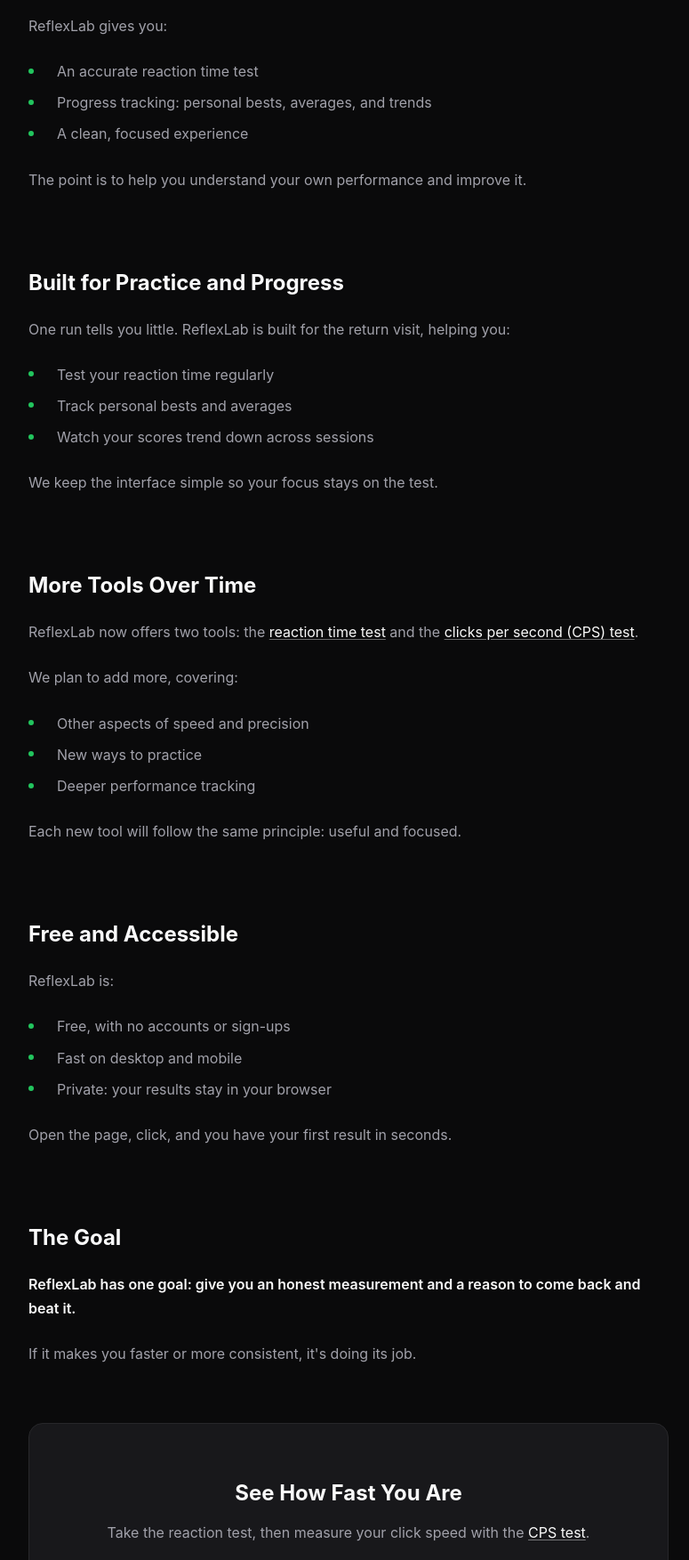
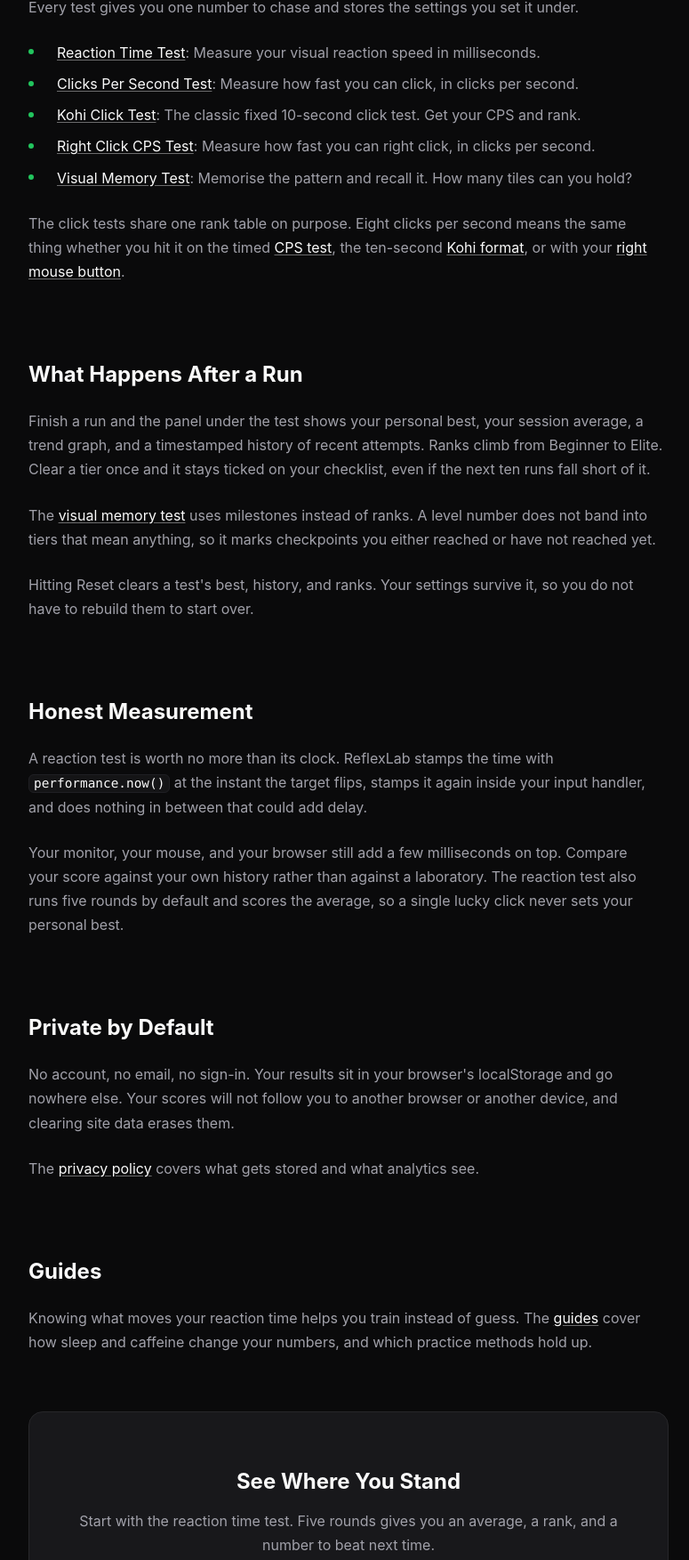
Before and after one commit to AdrianRaath/Reaction-Test, an Astro site: page /about in a window 1280 px wide. Shown: the part 600-2353 px from the top of the page at 89% size, without its empty margins (378-1153 px from the left). Built offline with nearby package versions, Linux system fonts and the light colour scheme; Astro itself is replaced by a stand-in of ours.

Commit message:
further revamp updates

```diff
--- a/src/pages/about.astro
+++ b/src/pages/about.astro
@@ -1,14 +1,18 @@
 ---
 import BaseLayout from '../layouts/BaseLayout.astro';
+import { tools } from '../data/tools';
 import '../styles/article.css';
+
+// The tool list below is registry-driven (§3.3), so tool six appears here
+// without a copy edit. The prose around it must not name a count.
 
 const TITLE = 'About | ReflexLab';
 const DESCRIPTION =
-  'Learn about ReflexLab: free reaction time and click speed tests that help you measure and improve. No accounts, and your results stay in your browser.';
+  'Learn about ReflexLab: free reaction time, click speed, and visual memory tests that track your personal best, ranks, and trend. No accounts, and your results stay in your browser.';
 // The live page's og:description deliberately differs from its meta
 // description — preserved as-is (§7).
 const OG_DESCRIPTION =
-  'Learn about ReflexLab - a free reaction time testing tool built to help you measure, practice, and improve your reaction speed over time.';
+  'Learn about ReflexLab - free reflex and performance tests built to help you measure, practice, and improve your speed over time.';
 ---
 
 <BaseLayout
@@ -27,82 +31,97 @@
       </nav>
       <h1 class="article-title">About ReflexLab</h1>
       <p class="article-subtitle">
-        ReflexLab makes it easy to measure your reaction time and improve it.
+        Reflex and performance tests that keep score, so you can see whether you are improving.
       </p>
     </header>
 
     <div class="article-content">
       <p class="article-intro">
-        ReflexLab grew out of a personal interest in improving reaction speed for gaming and sport.
-        Training only sticks when you can measure it, so we built a tool that makes progress visible
-        and repeatable.
+        ReflexLab began as one reaction time test, built for gaming and sport, where a tenth of a
+        second decides the duel. It has grown into a set of tests, and each one keeps a record of
+        every attempt so you can tell a real gain from a good day.
       </p>
 
       <section class="article-section">
-        <h2>Why ReflexLab Exists</h2>
-        <p>Reaction time improves with practice, but only if you can measure it.</p>
-        <p>ReflexLab gives you:</p>
+        <h2>What You Can Measure</h2>
+        <p>Every test gives you one number to chase and stores the settings you set it under.</p>
         <ul class="article-list">
-          <li>An accurate reaction time test</li>
-          <li>Progress tracking: personal bests, averages, and trends</li>
-          <li>A clean, focused experience</li>
+          {
+            tools.map((tool) => (
+              <li>
+                <a href={tool.href}>{tool.name}</a>: {tool.blurb}
+              </li>
+            ))
+          }
         </ul>
-        <p>The point is to help you understand your own performance and improve it.</p>
+        <p>
+          The click tests share one rank table on purpose. Eight clicks per second means the same
+          thing whether you hit it on the timed <a href="/cps">CPS test</a>, the ten-second{' '}
+          <a href="/kohi-click-test">Kohi format</a>, or with your{' '}
+          <a href="/right-click-cps-test">right mouse button</a>.
+        </p>
       </section>
 
       <section class="article-section">
-        <h2>Built for Practice and Progress</h2>
-        <p>One run tells you little. ReflexLab is built for the return visit, helping you:</p>
-        <ul class="article-list">
-          <li>Test your reaction time regularly</li>
-          <li>Track personal bests and averages</li>
-          <li>Watch your scores trend down across sessions</li>
-        </ul>
-        <p>We keep the interface simple so your focus stays on the test.</p>
+        <h2>What Happens After a Run</h2>
+        <p>
+          Finish a run and the panel under the test shows your personal best, your session average,
+          a trend graph, and a timestamped history of recent attempts. Ranks climb from Beginner to
+          Elite. Clear a tier once and it stays ticked on your checklist, even if the next ten runs
+          fall short of it.
+        </p>
+        <p>
+          The <a href="/visual-memory-test">visual memory test</a> uses milestones instead of ranks. A
+          level number does not band into tiers that mean anything, so it marks checkpoints you either
+          reached or have not reached yet.
+        </p>
+        <p>
+          Hitting Reset clears a test's best, history, and ranks. Your settings survive it, so you
+          do not have to rebuild them to start over.
+        </p>
       </section>
 
       <section class="article-section">
-        <h2>More Tools Over Time</h2>
+        <h2>Honest Measurement</h2>
         <p>
-          ReflexLab now offers two tools: the <a href="/">reaction time test</a> and the
-          <a href="/cps">clicks per second (CPS) test</a>.
+          A reaction test is worth no more than its clock. ReflexLab stamps the time with
+          <code>performance.now()</code> at the instant the target flips, stamps it again inside your
+          input handler, and does nothing in between that could add delay.
         </p>
-        <p>We plan to add more, covering:</p>
-        <ul class="article-list">
-          <li>Other aspects of speed and precision</li>
-          <li>New ways to practice</li>
-          <li>Deeper performance tracking</li>
-        </ul>
-        <p>Each new tool will follow the same principle: useful and focused.</p>
+        <p>
+          Your monitor, your mouse, and your browser still add a few milliseconds on top. Compare
+          your score against your own history rather than against a laboratory. The reaction test
+          also runs five rounds by default and scores the average, so a single lucky click never
+          sets your personal best.
+        </p>
       </section>
 
       <section class="article-section">
-        <h2>Free and Accessible</h2>
-        <p>ReflexLab is:</p>
-        <ul class="article-list">
-          <li>Free, with no accounts or sign-ups</li>
-          <li>Fast on desktop and mobile</li>
-          <li>Private: your results stay in your browser</li>
-        </ul>
-        <p>Open the page, click, and you have your first result in seconds.</p>
+        <h2>Private by Default</h2>
+        <p>
+          No account, no email, no sign-in. Your results sit in your browser's localStorage and go
+          nowhere else. Your scores will not follow you to another browser or another device, and
+          clearing site data erases them.
+        </p>
+        <p>
+          The <a href="/privacy">privacy policy</a> covers what gets stored and what analytics see.
+        </p>
       </section>
 
       <section class="article-section">
-        <h2>The Goal</h2>
+        <h2>Guides</h2>
         <p>
-          <strong>
-            ReflexLab has one goal: give you an honest measurement and a reason to come back and
-            beat it.
-          </strong>
+          Knowing what moves your reaction time helps you train instead of guess. The{' '}
+          <a href="/guides">guides</a> cover how sleep and caffeine change your numbers, and which practice
+          methods hold up.
         </p>
-        <p>If it makes you faster or more consistent, it's doing its job.</p>
       </section>
 
       <section class="article-cta">
-        <h2>See How Fast You Are</h2>
+        <h2>See Where You Stand</h2>
         <p>
-          Take the reaction test, then measure your click speed with the
-          <a href="/cps">CPS test</a>.
+          Start with the reaction time test. Five rounds gives you an average, a rank, and a number
+          to beat next time.
         </p>
         <a href="/" class="btn btn-primary">Take the Test</a>
       </section>
@@ -111,9 +130,9 @@
 
   <section class="disclaimer-section">
     <p class="disclaimer">
-      <strong>Disclaimer:</strong> This reaction time test is for entertainment and personal tracking
-      purposes. Results are affected by your device's hardware, browser performance, and network conditions.
-      For scientific or medical assessments, please use calibrated laboratory equipment.
+      <strong>Disclaimer:</strong> ReflexLab's tests are built for entertainment and personal tracking.
+      Your device, browser, input hardware, and display refresh rate all shape the numbers you see. For
+      clinical or research measurement, use calibrated laboratory equipment.
     </p>
   </section>
 </BaseLayout>
@@ -131,4 +150,14 @@
     color: var(--ink-muted);
     text-align: center;
   }
+
+  .article-content code {
+    font-family: var(--font-mono);
+    font-size: 0.9em;
+    color: var(--ink-primary);
+    background: var(--panel-02);
+    border: 1px solid var(--line-subtle);
+    border-radius: var(--radius-sm);
+    padding: 0.1em 0.35em;
+  }
 </style>
--- a/src/pages/privacy.astro
+++ b/src/pages/privacy.astro
@@ -84,7 +84,7 @@
           or adjusting your browser's cookie settings.
         </p>
         <p>
-          For more information, see
+          For more information, see{' '}
           <a href="https://policies.google.com/privacy" target="_blank" rel="noopener noreferrer">
             Google's Privacy Policy</a
           >.
```
